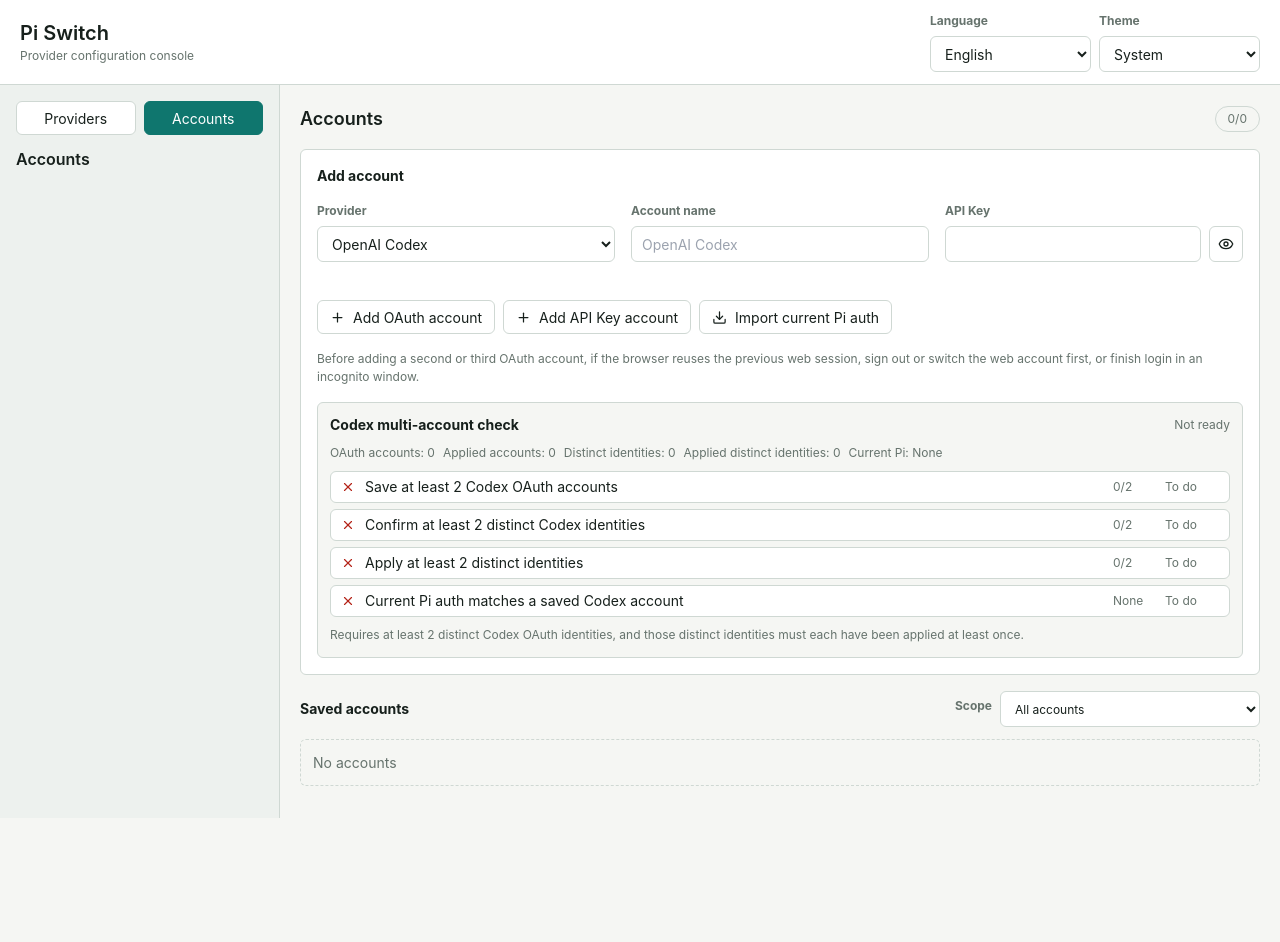
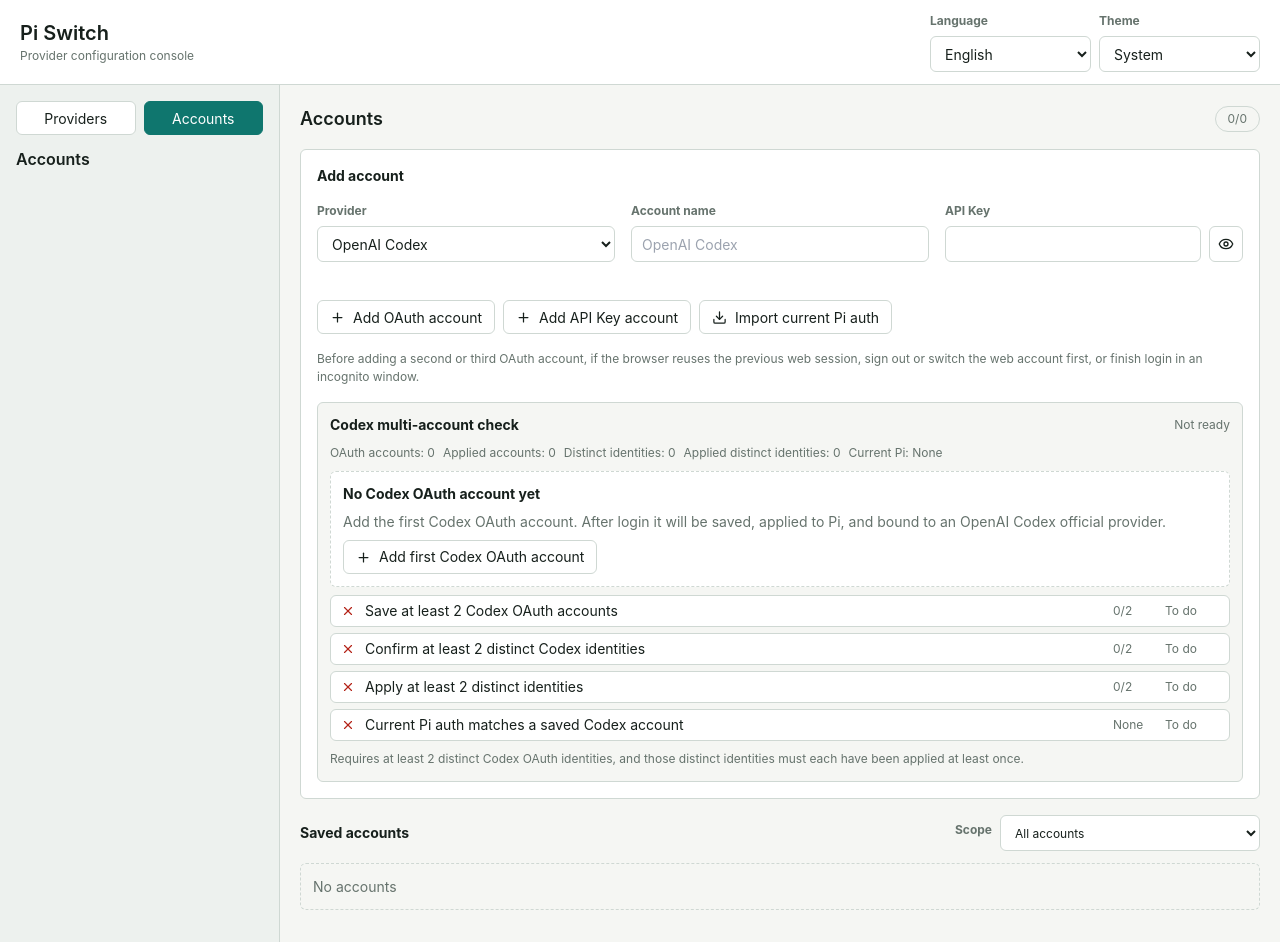
Before and after one commit to nayunfeng/pi-switch, a React (Vite) app: page / in a window 1280 px wide. Both pictures are taken after a click on the button "Accounts". Before the commit the page ends 818 px from the top, so only its background shows below. Built offline with nearby package versions, Linux system fonts and the light colour scheme.

Commit message:
增加 Codex 空账号首登入口

```diff
--- a/src/App.tsx
+++ b/src/App.tsx
@@ -391,13 +391,14 @@
     }
   }
 
-  async function addOAuthAccount() {
+  async function addOAuthAccount(providerId = newAccountProviderId) {
     if (oauthState.running) return;
     openedOAuthUrlsRef.current.clear();
-    setOAuthState({ providerId: newAccountProviderId, running: true, events: [] });
+    setNewAccountProviderId(providerId);
+    setOAuthState({ providerId, running: true, events: [] });
     setAccountBusy(true);
     try {
-      const result = await loginOfficialProviderOAuth(newAccountProviderId, newAccountLabel);
+      const result = await loginOfficialProviderOAuth(providerId, newAccountLabel);
       const applied = await applyAuthAccount(result.account.id);
       await refreshAccounts();
       focusAccount(applied);
@@ -1061,7 +1062,7 @@
   onLabel: (value: string) => void;
   onApiKey: (value: string) => void;
   onShowApiKey: (value: boolean) => void;
-  onAddOAuth: () => void;
+  onAddOAuth: (providerId?: OfficialProviderId) => void;
   onAddApiKey: () => void;
   onImport: () => void;
   onApply: (account: AuthAccount) => void;
@@ -1101,7 +1102,7 @@
           <SecretField value={apiKey} onChange={onApiKey} showKey={showApiKey} setShowKey={onShowApiKey} t={t} />
         </div>
         <div className="flex flex-wrap gap-2">
-          <button type="button" className="flex items-center gap-2" onClick={onAddOAuth} disabled={busy || oauthState.running || !oauthSupported}>
+          <button type="button" className="flex items-center gap-2" onClick={() => onAddOAuth()} disabled={busy || oauthState.running || !oauthSupported}>
             <Plus size={15} /> {oauthState.running && oauthState.providerId === providerId ? t("running") : t("addOAuthAccount")}
           </button>
           <button type="button" className="flex items-center gap-2" onClick={onAddApiKey} disabled={busy}>
@@ -1113,7 +1114,13 @@
         </div>
         {oauthSupported ? <div className="muted">{t("oauthMultiAccountHelp")}</div> : null}
         {oauthState.providerId === providerId && oauthState.events.length > 0 ? <OAuthEventList events={oauthState.events} t={t} /> : null}
-        <CodexAccountReadiness summary={codexSummary} t={t} />
+        <CodexAccountReadiness
+          summary={codexSummary}
+          busy={busy}
+          oauthState={oauthState}
+          onAddFirstCodex={() => onAddOAuth("openai-codex")}
+          t={t}
+        />
       </section>
 
       <section className="grid gap-3">
@@ -1199,7 +1206,19 @@
   ready: boolean;
 };
 
-function CodexAccountReadiness({ summary, t }: { summary: CodexAccountSummary; t: ReturnType<typeof createTranslator> }) {
+function CodexAccountReadiness({
+  summary,
+  busy,
+  oauthState,
+  onAddFirstCodex,
+  t,
+}: {
+  summary: CodexAccountSummary;
+  busy: boolean;
+  oauthState: OAuthState;
+  onAddFirstCodex: () => void;
+  t: ReturnType<typeof createTranslator>;
+}) {
   const checks = [
     {
       label: t("codexCheckSaved"),
@@ -1235,6 +1254,15 @@
         <span className="model-meta">{t("codexAppliedDistinctIdentities")}: {summary.appliedDistinctIdentityCount}</span>
         <span className="model-meta">{t("codexActiveAccount")}: {summary.activeLabel || t("none")}</span>
       </div>
+      {summary.oauthCount === 0 ? (
+        <div className="empty-state readiness-empty">
+          <strong>{t("codexNoAccountsTitle")}</strong>
+          <span>{t("codexNoAccountsHelp")}</span>
+          <button type="button" className="flex items-center gap-2" onClick={onAddFirstCodex} disabled={busy || oauthState.running}>
+            <Plus size={15} /> {oauthState.running && oauthState.providerId === "openai-codex" ? t("running") : t("codexAddFirstAccount")}
+          </button>
+        </div>
+      ) : null}
       <div className="readiness-checks">
         {checks.map((check) => (
           <div key={check.label} className={`readiness-check ${check.done ? "done" : ""}`}>
--- a/src/i18n.ts
+++ b/src/i18n.ts
@@ -70,6 +70,9 @@
     codexCheckDone: "完成",
     codexCheckTodo: "待处理",
     codexSessionReuseHint: "账号数已够但身份不足，通常是浏览器复用了同一个 OpenAI 登录态。请先退出/切换网页登录账号，或用无痕窗口重新添加。",
+    codexNoAccountsTitle: "当前没有 Codex OAuth 账号",
+    codexNoAccountsHelp: "先添加第一个 Codex OAuth 账号。登录成功后会自动保存、应用到 Pi，并创建或绑定 OpenAI Codex 官方供应商。",
+    codexAddFirstAccount: "添加首个 Codex OAuth 账号",
     oauthOpenUrl: "打开登录地址",
     oauthDeviceCode: "设备码",
     oauthPrompt: "登录提示",
@@ -305,6 +308,9 @@
     codexCheckDone: "Done",
     codexCheckTodo: "To do",
     codexSessionReuseHint: "Account count is high enough but identities are not distinct. The browser likely reused the same OpenAI web session. Sign out, switch the web account, or add the next account in an incognito window.",
+    codexNoAccountsTitle: "No Codex OAuth account yet",
+    codexNoAccountsHelp: "Add the first Codex OAuth account. After login it will be saved, applied to Pi, and bound to an OpenAI Codex official provider.",
+    codexAddFirstAccount: "Add first Codex OAuth account",
     oauthOpenUrl: "Open login URL",
     oauthDeviceCode: "Device code",
     oauthPrompt: "Login prompt",
--- a/src/styles.css
+++ b/src/styles.css
@@ -275,6 +275,20 @@
   padding: 12px;
 }
 
+.readiness-empty {
+  display: grid;
+  gap: 8px;
+  background: var(--surface);
+}
+
+.readiness-empty > strong {
+  color: var(--text);
+}
+
+.readiness-empty > button {
+  justify-self: start;
+}
+
 .model-check {
   display: flex;
   min-width: 0;
```
